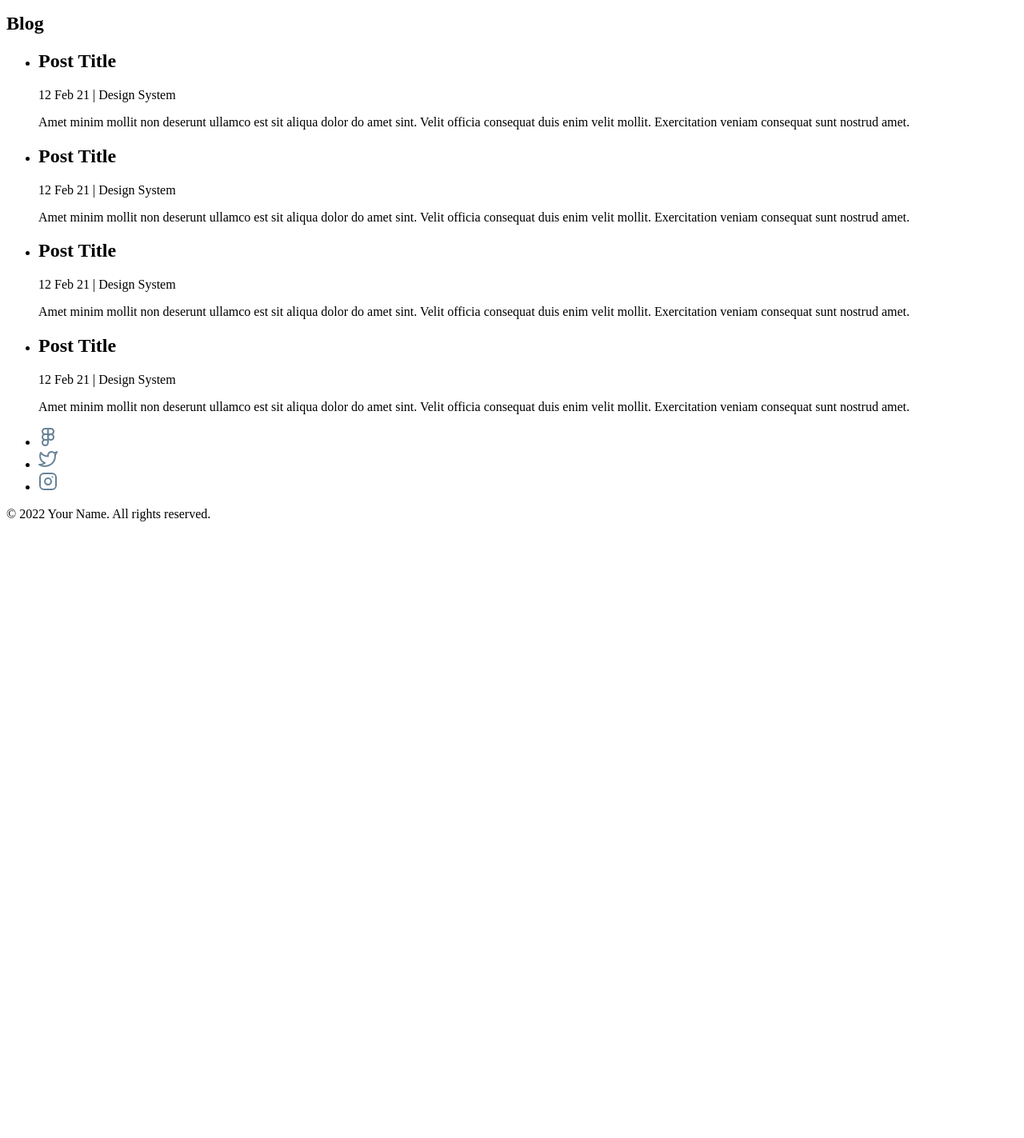
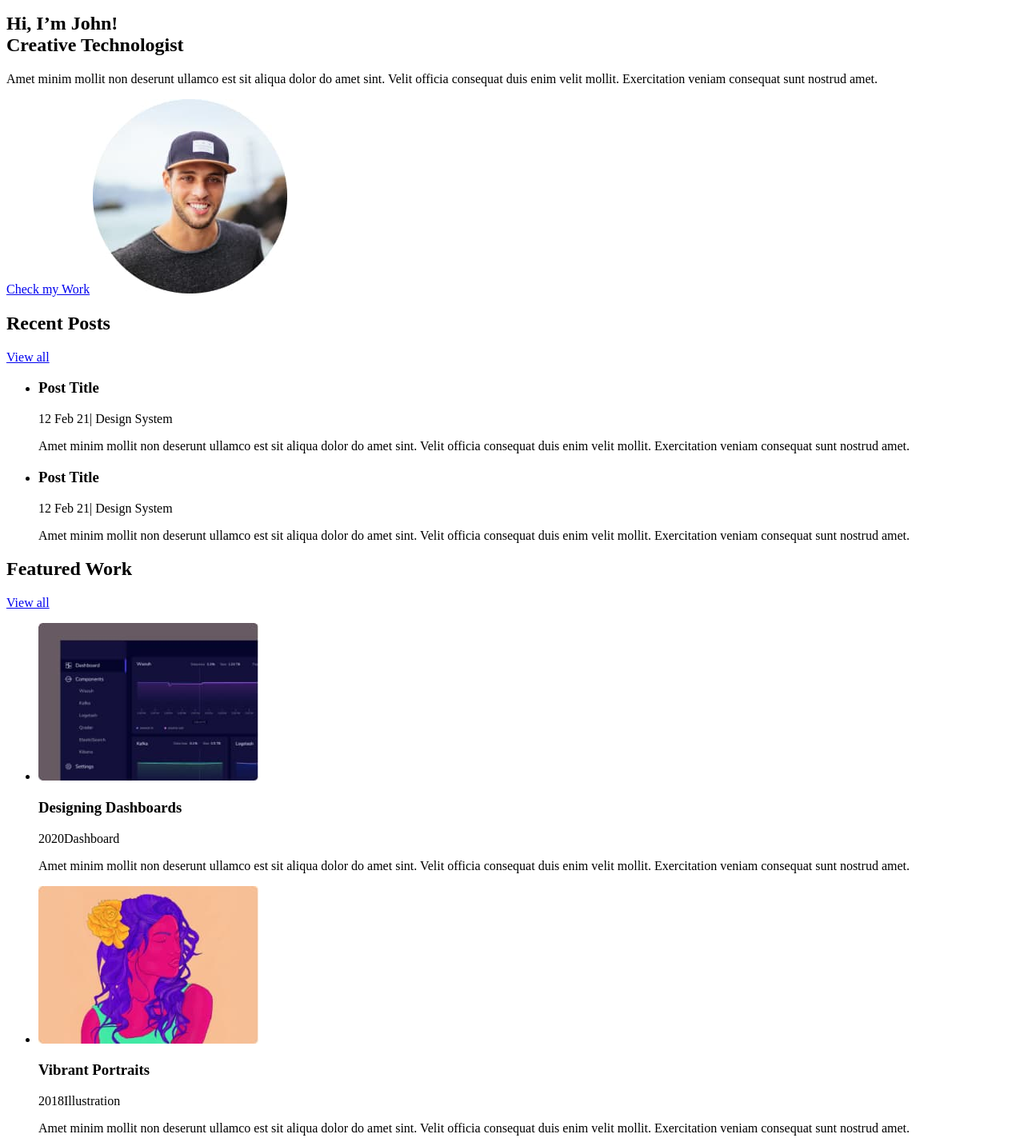
Before and after one commit to Sianna878/John-Creative-Technologist, a plain HTML site: page index.html in a window 1280 px wide. Shown: the part 120-1543 px from the top of the page at 80% size. Before the commit the page ends 800 px from the top, so only its background shows below. Drawn offline with Linux system fonts and the light colour scheme.

Commit message:
create index.html and work.html

```diff
--- a/index.html
+++ b/index.html
@@ -4,60 +4,95 @@
     <meta charset="UTF-8" />
     <meta http-equiv="X-UA-Compatible" content="IE=edge" />
     <meta name="viewport" content="width=device-width, initial-scale=1.0" />
-    <title>Blog</title>
+    <title>John blog</title>
   </head>
   <body>
     <header>
       <nav>
-        <a href="/">
+        <a href="./index.html">
           <img src="./images/logo.svg" alt="John blog logo" />
         </a>
         <ul>
-          <li><a href="#">Blog</a></li>
-          <li><a href="#">Work</a></li>
+          <li><a href="./blog.html">Blog</a></li>
+          <li><a href="./work.html">Work</a></li>
           <li><a href="#">Contact</a></li>
         </ul>
       </nav>
     </header>
     <main>
       <section>
-        <h1>Blog</h1>
+        <h1>
+          Hi, I’m John! <br />
+          Creative Technologist
+        </h1>
+        <p>
+          Amet minim mollit non deserunt ullamco est sit aliqua dolor do amet
+          sint. Velit officia consequat duis enim velit mollit. Exercitation
+          veniam consequat sunt nostrud amet.
+        </p>
+        <a href="./work.html">Check my Work</a>
+        <img src="./images/hero-image.jpg" alt="John portrait" />
+      </section>
+      <section>
+        <h2>Recent Posts</h2>
+        <a href="./blog.html">View all</a>
         <ul>
           <li>
-            <h2>Post Title</h2>
-            <p><time datetime="2021-02-12">12 Feb 21</time> | Design System</p>
+            <article>
+              <h3>Post Title</h3>
+              <time datetime="2021-02-12">12 Feb 21</time>|
+              <span>Design System</span>
               <p>
                 Amet minim mollit non deserunt ullamco est sit aliqua dolor do
                 amet sint. Velit officia consequat duis enim velit mollit.
                 Exercitation veniam consequat sunt nostrud amet.
               </p>
+            </article>
           </li>
           <li>
-            <h2>Post Title</h2>
-            <p><time datetime="2021-02-12">12 Feb 21</time> | Design System</p>
+            <article>
+              <h3>Post Title</h3>
+              <time datetime="2021-02-12">12 Feb 21</time>|
+              <span>Design System</span>
               <p>
                 Amet minim mollit non deserunt ullamco est sit aliqua dolor do
                 amet sint. Velit officia consequat duis enim velit mollit.
                 Exercitation veniam consequat sunt nostrud amet.
               </p>
+            </article>
           </li>
+        </ul>
+      </section>
+      <section>
+        <h2>Featured Work</h2>
+        <a href="./work.html">View all</a>
+        <ul>
           <li>
-            <h2>Post Title</h2>
-            <p><time datetime="2021-02-12">12 Feb 21</time> | Design System</p>
+            <article>
+              <img src="./images/dashboards.jpg" alt="Designing Dashboards" />
+              <h3>Designing Dashboards</h3>
+              <span>2020</span><span>Dashboard</span>
               <p>
                 Amet minim mollit non deserunt ullamco est sit aliqua dolor do
                 amet sint. Velit officia consequat duis enim velit mollit.
                 Exercitation veniam consequat sunt nostrud amet.
               </p>
+            </article>
           </li>
           <li>
-            <h2>Post Title</h2>
-            <p><time datetime="2021-02-12">12 Feb 21</time> | Design System</p>
+            <article>
+              <img
+                src="./images/vibrant_portraits.jpg"
+                alt="Vibrant Portraits"
+              />
+              <h3>Vibrant Portraits</h3>
+              <span>2018</span><span>Illustration</span>
               <p>
                 Amet minim mollit non deserunt ullamco est sit aliqua dolor do
                 amet sint. Velit officia consequat duis enim velit mollit.
                 Exercitation veniam consequat sunt nostrud amet.
               </p>
+            </article>
           </li>
         </ul>
       </section>
```
Also changed, not shown: blog.html (+23 -7 lines), work.html (+28 -13 lines), images/components.jpg (added), images/dashboards.jpg (added), images/hero-image.jpg (added), images/malayalam_type.jpg (added), images/vibrant_portraits.jpg (added). Lines whose indentation alone changed are shown as unchanged.
